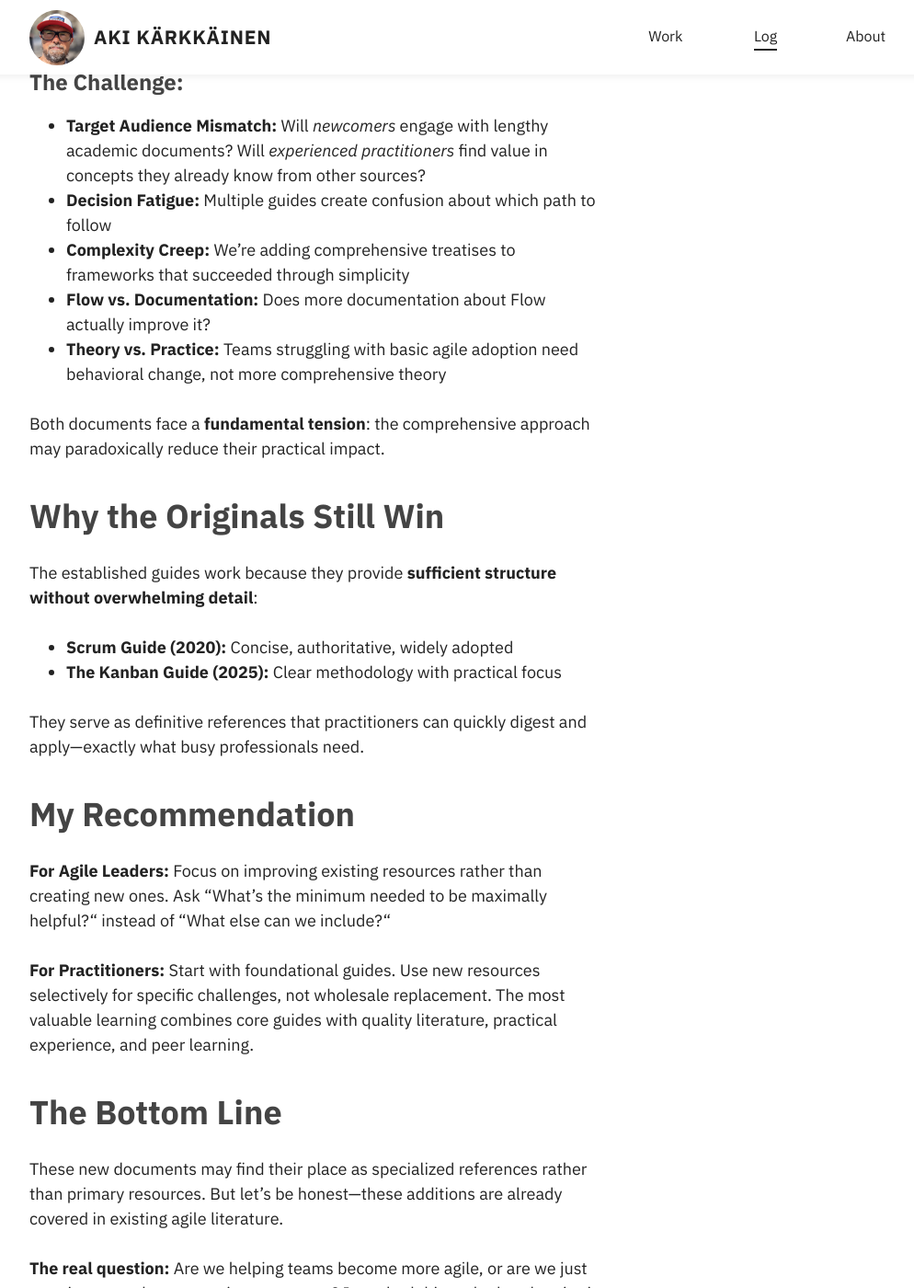
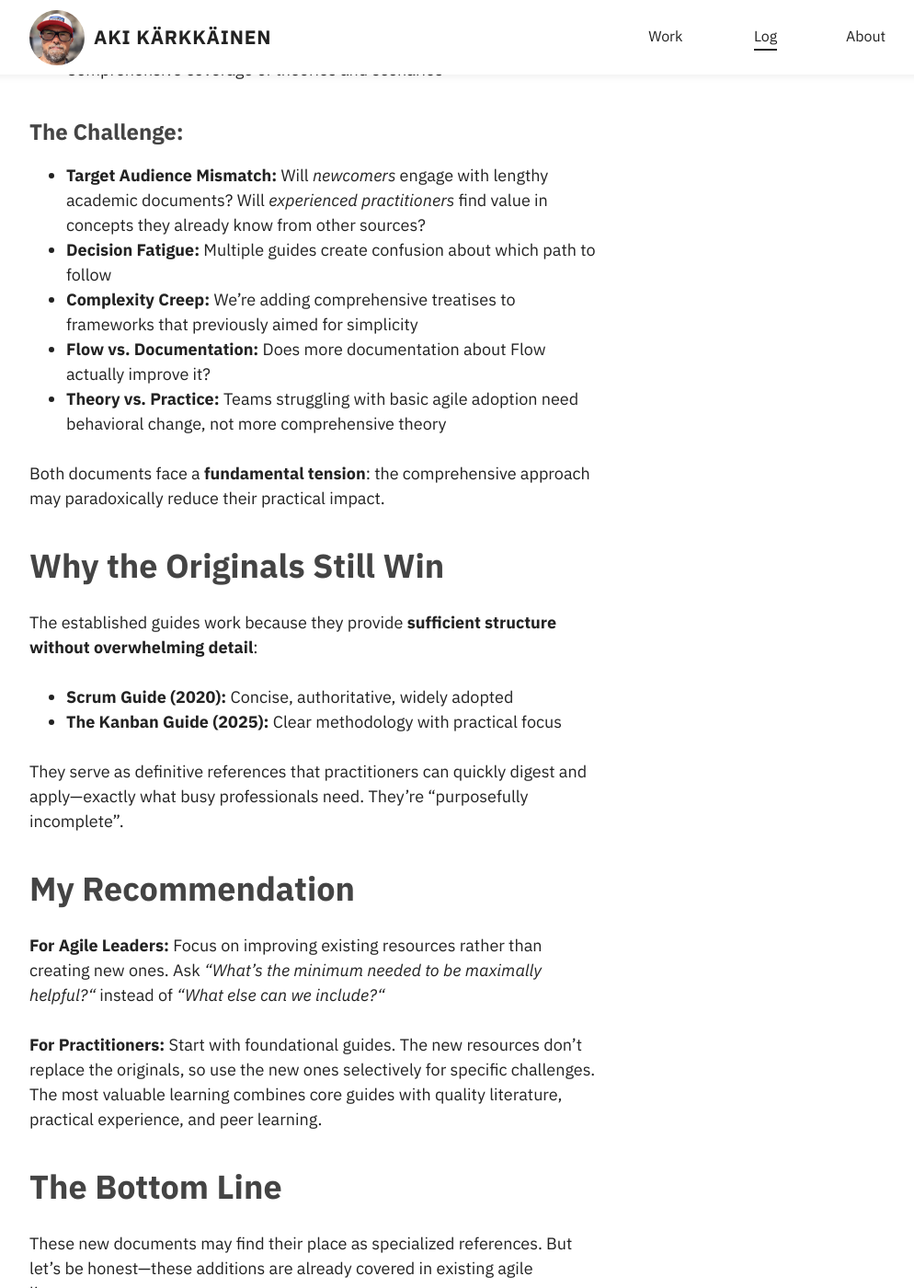
Before and after one commit to akikoo/akikoo.github.io, a Jekyll site: the page built from _posts/2025-07-12-are-new-scrum-and-kanban-guides-making-us-less-agile.html, in a window 1280 px wide and 1400 px high, scrolled down 1632 px. Shown: the whole window at 92% size, without its empty margins (133-1127 px from the left). Built offline with Jekyll 4.4.1, drawn with Linux system fonts in a browser that asks for light colours; some web fonts are replaced; some of the changed text lies outside the part shown.

Commit message:
Update copy

```diff
--- a/_posts/2025-07-12-are-new-scrum-and-kanban-guides-making-us-less-agile.html
+++ b/_posts/2025-07-12-are-new-scrum-and-kanban-guides-making-us-less-agile.html
@@ -17,12 +17,12 @@
   </figcaption>
 </figure>
 
-<p>The agile community just received two significant new resources: the <a href="https://scrumexpansion.org/scrum-guide-expansion-pack/">Scrum Guide Expansion Pack</a> and the <a href="https://kanbanguides.org/">Open Guide to Kanban</a>. After reviewing both, I’m questioning whether more comprehensive always means more valuable.</p>
+<p>The Agile community just received two significant new resources: the <a href="https://scrumexpansion.org/scrum-guide-expansion-pack/">Scrum Guide Expansion Pack</a> and the <a href="https://kanbanguides.org/">Open Guide to Kanban</a>. After reviewing both, I’m questioning whether more comprehensive always means more valuable.</p>
 
 <h2>The Irony We’re Facing</h2>
-<p>Here’s what struck me most: these new guides violate a core agile principle—<q>the art of maximizing the amount of work not done.</q></p>
-<p>The <a href="https://scrumguides.org/">original Scrum Guide (2020)</a> succeeds precisely because it’s 13 pages that busy practitioners actually read. Now we have an expansion pack covering Product-focused outcomes, Complexity Thinking, Systems Theory, <abbr title="Observe, Orient, Decide, Act">OODA</abbr> loops, AI integration, Beyond Budgeting, and more.</p>
-<p>It’s good and relevant content of course, but <strong>are we solving the right problem?</strong></p>
+<p>Here’s what struck me most: comprehensive documentation in these new guides might <strong>hurt adoption more than help it</strong>. What happened to <q>Simplicity—the art of maximizing the amount of work not done</q>?</p>
+<p>The <a href="https://scrumguides.org/">original Scrum Guide (2020)</a> succeeds precisely because it’s 13 pages that busy practitioners actually read. Now we have an expansion pack covering Product-Focused Outcomes, Complexity Thinking, Systems Theory, <abbr title="Observe, Orient, Decide, Act">OODA</abbr> loops, AI integration, Beyond Budgeting, and more.</p>
+<p>It’s good and relevant content of course, but <strong>are we solving the right problem?</strong> Many of these topics can be out of reach to many teams and organisations.</p>
 
 <p><strong>The real challenge isn’t more theory—it’s <a href="/log/2023/06/20/agile-habits/">changing mindset and habits</a></strong>. Adding comprehensive guides won’t transform teams struggling with basic collaboration or leaders resistant to empirical decision-making.</p>
 
@@ -41,14 +41,13 @@
 <ul>
   <li><strong>Target Audience Mismatch:</strong> Will <em>newcomers</em> engage with lengthy academic documents? Will <em>experienced practitioners</em> find value in concepts they already know from other sources?</li>
   <li><strong>Decision Fatigue:</strong> Multiple guides create confusion about which path to follow</li>
-  <li><strong>Complexity Creep:</strong> We’re adding comprehensive treatises to frameworks that succeeded through simplicity</li>
+  <li><strong>Complexity Creep:</strong> We’re adding comprehensive treatises to frameworks that previously aimed for simplicity</li>
   <li><strong>Flow vs. Documentation:</strong> Does more documentation about Flow actually improve it?</li>
   <li><strong>Theory vs. Practice:</strong> Teams struggling with basic agile adoption need behavioral change, not more comprehensive theory</li>
 </ul>
 <p>Both documents face a <strong>fundamental tension</strong>: the comprehensive approach may paradoxically reduce their practical impact.</p>
 
 <h2>Why the Originals Still Win</h2>
-
 <p>The established guides work because they provide <strong>sufficient structure without overwhelming detail</strong>:</p>
 
 <ul>
@@ -56,16 +55,14 @@
   <li><strong>The Kanban Guide (2025):</strong> Clear methodology with practical focus</li>
 </ul>
 
-<p>They serve as definitive references that practitioners can quickly digest and apply—exactly what busy professionals need.</p>
+<p>They serve as definitive references that practitioners can quickly digest and apply—exactly what busy professionals need. They’re <q>purposefully incomplete</q>.</p>
 
 <h2>My Recommendation</h2>
-
-<p><strong>For Agile Leaders:</strong> Focus on improving existing resources rather than creating new ones. Ask “What’s the minimum needed to be maximally helpful?“ instead of “What else can we include?“</p>
-<p><strong>For Practitioners:</strong> Start with foundational guides. Use new resources selectively for specific challenges, not wholesale replacement. The most valuable learning combines core guides with quality literature, practical experience, and peer learning.</p>
+<p><strong>For Agile Leaders:</strong> Focus on improving existing resources rather than creating new ones. Ask <em>“What’s the minimum needed to be maximally helpful?“</em> instead of <em>“What else can we include?“</em></p>
+<p><strong>For Practitioners:</strong> Start with foundational guides. The new resources don’t replace the originals, so use the new ones selectively for specific challenges. The most valuable learning combines core guides with quality literature, practical experience, and peer learning.</p>
 
 <h2>The Bottom Line</h2>
-
-<p>These new documents may find their place as specialized references rather than primary resources. But let’s be honest—these additions are already covered in existing agile literature.</p>
+<p>These new documents may find their place as specialized references. But let’s be honest—these additions are already covered in existing agile literature.</p>
 <p><strong>The real question:</strong> Are we helping teams become more agile, or are we just creating more documentation to manage? I touched this and related topics in my <a href="/log/2024/01/24/uncovering-agile/">Uncovering Agile</a> and <a href="/log/2022/07/15/scrum-or-kanban-a-false-equivalence/">Scrum or Kanban - A False Equivalence</a> articles.</p>
 <p><strong>Here’s the uncomfortable truth:</strong> Most agile transformations fail not because of insufficient documentation, but because of resistance to changing established habits and mindsets.</p>
 
```
